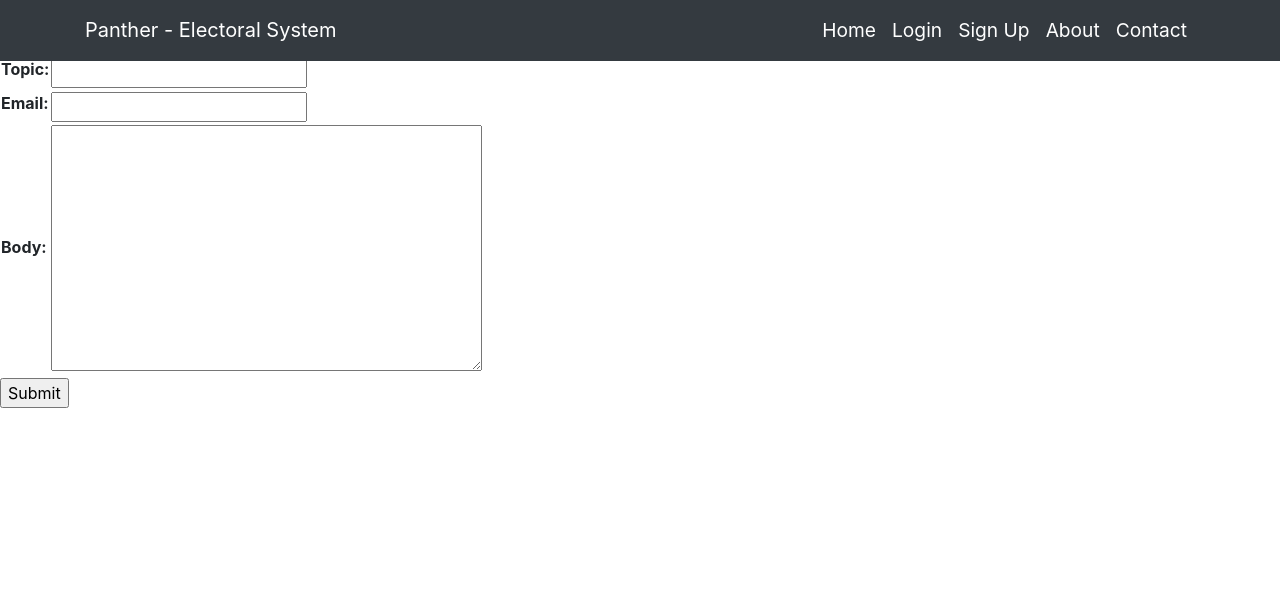
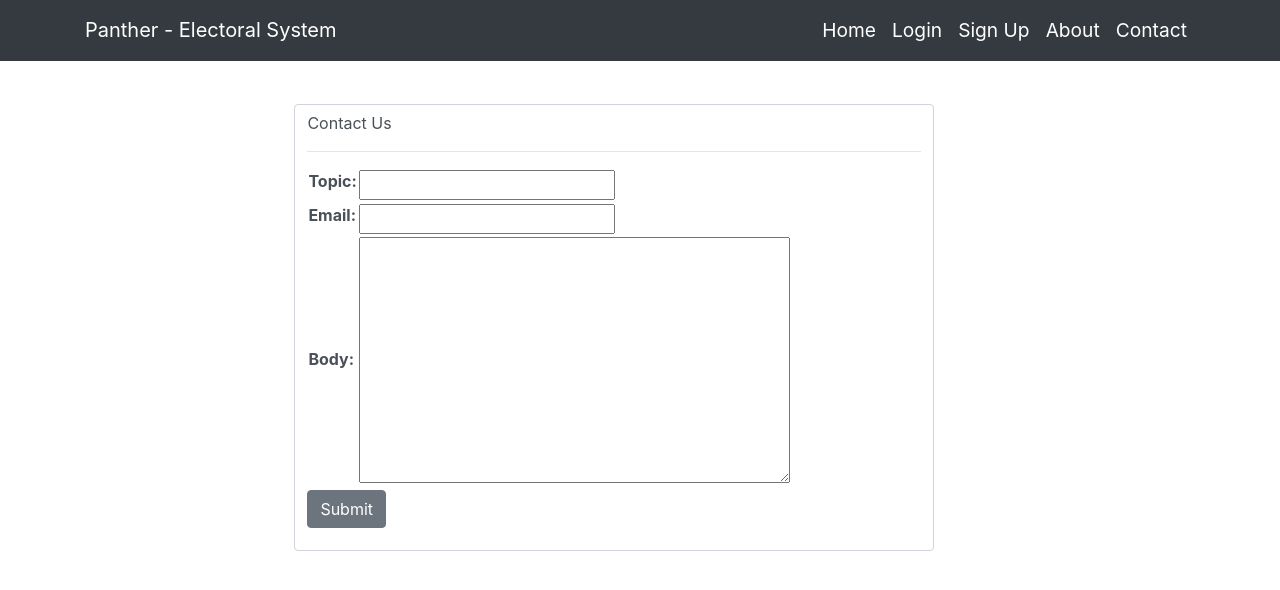
Before and after one commit to NgesBrian/electon, a Django app: page /contact in a window 1280 px wide. Shown: the top 590 px of the page. Run offline with Django 3.2, Linux system fonts and the light colour scheme; some libraries are stand-ins or nearby versions.

Commit message:
Designed the contact us page

```diff
--- a/authusers/templates/authusers/election.html
+++ b/authusers/templates/authusers/election.html
@@ -5,7 +5,7 @@
 {% block content %}
 	<ul>
 		<h3>Election Details</h3>
-		<table class="table table-stripped">
+		<table class="table table-stripped text-secondary">
 			<thead>
 				<tr>
 					<th>Name</th>
@@ -29,7 +29,7 @@
 		</table>
 	</ul>
 	<div class="container">
-		<table class="table table-stripped">
+		<table class="table table-stripped text-secondary">
 			<thead>
 				<tr>
 					<th>Post</th>
--- a/voting/templates/voting/contact.html
+++ b/voting/templates/voting/contact.html
@@ -12,13 +12,14 @@
 		{{ msgInfo }}
 	</div>
 {% endif %}
-
-<form method="POST" novalidate>
+<br><br>
+<form method="POST" novalidate class="form-group form-control col-md-6" style="margin-left: 23%">
+	Contact Us<hr>
 	<table>
 	{% csrf_token %}
 	{{ form.as_table }}
 	</table>
-	<p><input type="submit" value="Submit"></p>
+	<p><input type="submit" class="btn btn-secondary" value="Submit"></p>
 </form>
 
 {% endblock content %}
```
Also changed, not shown: authusers/templates/authusers/results.html (+4 -4 lines).
